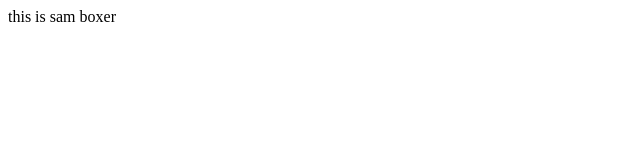
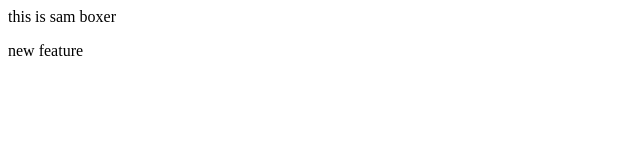
Before and after one commit to shivamsinghsaini175/localdemo, a plain HTML site: page index.html in a window 1280 px wide. Shown: the full height of the page, 0-640 px from the left. Drawn offline with Linux system fonts and the light colour scheme.

Commit message:
add new feature

```diff
--- a/index.html
+++ b/index.html
@@ -1 +1,4 @@
 <p>this is sam boxer</p>
+<p>
+    new feature
+</p>
```
